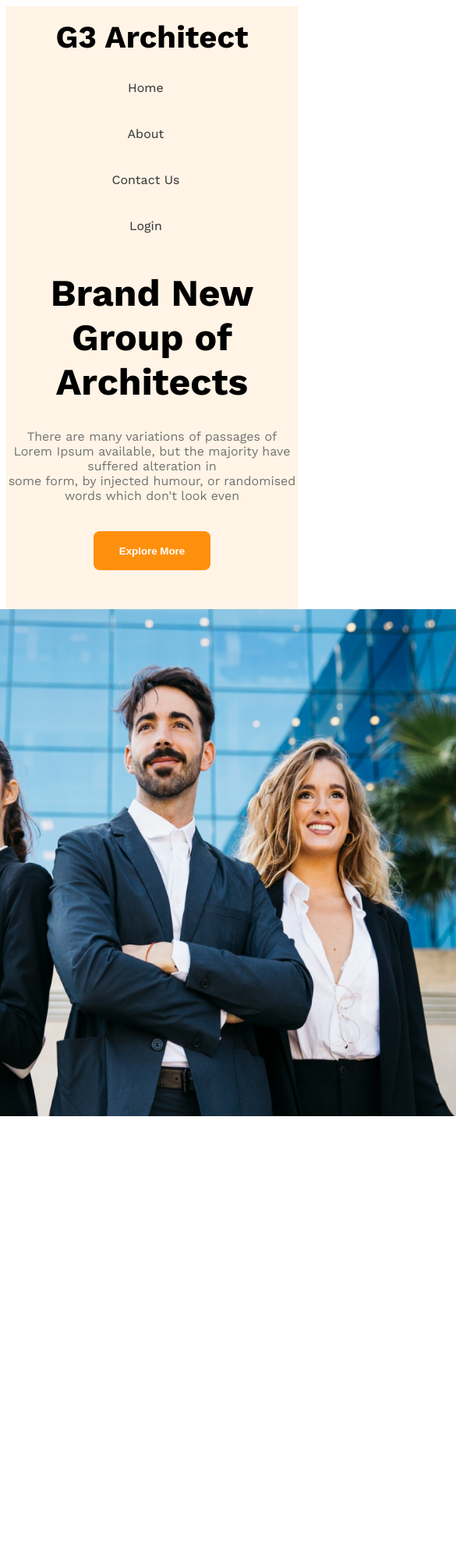
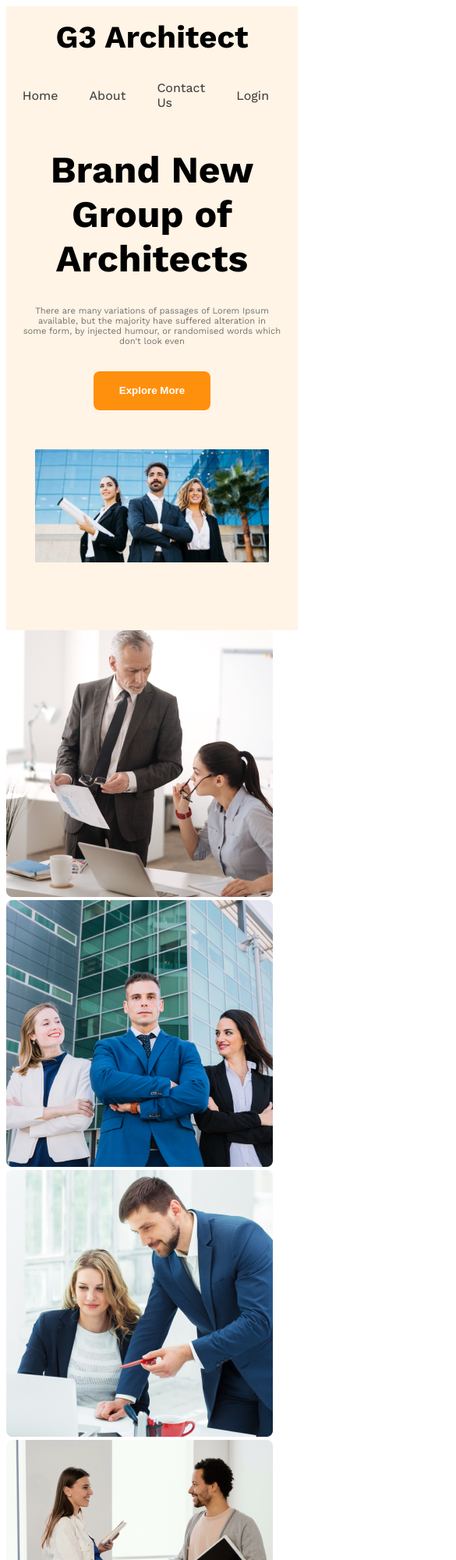
Before and after one commit to hadida-saba/g3-architect-responsive, a plain HTML site: page index.html in a window 390 px wide. Shown: the top 2000 px of the page at 78% size, 585 px wide, since content can reach past the window. Before the commit the page ends 1435 px from the top, so only its background shows below. Drawn offline with nearby package versions, Linux system fonts and the light colour scheme.

Commit message:
adding responsive G3

```diff
--- a/architect.css
+++ b/architect.css
@@ -3,6 +3,11 @@
 
 
 /* styles */
+
+main,
+footer{
+  width: 100%;
+}
 
 .work-sans-font {
     font-family: "Work Sans", serif;
@@ -24,7 +29,7 @@
   }
 
   .texts{
-    font-size: 1rem;
+    font-size: .7rem;
     font-weight: 400;
   }
 
@@ -59,7 +64,8 @@
 
   header{
     background-color: rgba(255, 144, 14, 0.1);
-    height: 1130px;
+    height: 66rem;
+    width: 100%;
   }
 
   header > div{
@@ -69,7 +75,9 @@
   }
 
   .banner-img{
-    margin-left: calc(50% - 605px);
+    margin-left: calc(50% - 720px);
+    width: 80%;
+    height: 57%;
   }
 
   .btn-primary{
@@ -80,6 +88,14 @@
     font-weight: bold;
     border-radius: 8px;
     margin-top: 20px;
+  }
+
+  /* main */
+  /*section 1 */
+
+  .pictures{
+    display: grid;
+    grid-template-columns: repeat(2, 1fr);
   }
 
 
@@ -93,10 +109,27 @@
         margin: 1rem 0rem 1rem 0rem;
         font-size: 2.5rem;
     }
+
+    .banner-img {
+      margin-left: 0%;
+    }
+
+    header{
+      height: 50rem;
+    }
+
+    #brands {
+      padding-left: .7rem;
+      padding-right: .7rem;
+    }
+
+    .list-section{
+      flex-direction: row;
+    }
   }
 
 
-  @media  screen and (min-width:576.1px) and(max-width:992px) {
+  @media  screen and (min-width:576.1px) and (max-width:992px) {
 
     .list-title{
         margin-left: 8%;
@@ -105,4 +138,21 @@
     .list-section{
         margin-right: 8%;
     }
+
+    .banner-img{
+      margin-left: 0%;
+    }
+
+    header{
+      height: 52rem;
+    }
   }
+
+
+  @media screen and (min-width:992.1px) {
+
+    .banner-img {
+      margin-left: 0%;
+    }
+
+  }
--- a/index.html
+++ b/index.html
@@ -17,7 +17,7 @@
                 <li class="list-item"><a class="dark-02" href="">Login</a></li>
             </ul>
         </nav>
-        <div>
+        <div id="brands">
          <h1 class="Brand">
             Brand New <br> Group of Architects
          </h1>
@@ -25,13 +25,25 @@
             There are many variations of passages of Lorem Ipsum available, but the majority have suffered alteration in <br> some form, by injected humour, or randomised words which don't look even
          </p>
          <button class="btn-primary">Explore More</button>
-         </div>
-         <img class="banner-img" src="images/banner.png" alt="Some Architects" width="1200px" height="650px">
+        </div>
+        <div> <img class="banner-img" src="images/banner.png" alt="Some Architects" width="1200px" height="650px"></div>
     </header>
 
+    <main>
+        <section>
+            <div class="pictuers">
+                <img src="images/team1.png" alt="">
+                <img src="images/team2.png" alt="">
+                <img src="images/team3.png" alt="">
+                <img src="images/team4.png" alt="">
+            </div>
+            <h1 class="brand dark-03">Quick list <span style="color: black;">of Our</span> <br><span style="color: #FF900E;">Features</span></h1>
+        </section>
 
-    <main></main>
+        <section></section>
 
+        <section></section>
+    </main>
 
     <footer></footer>
 </body>
```
